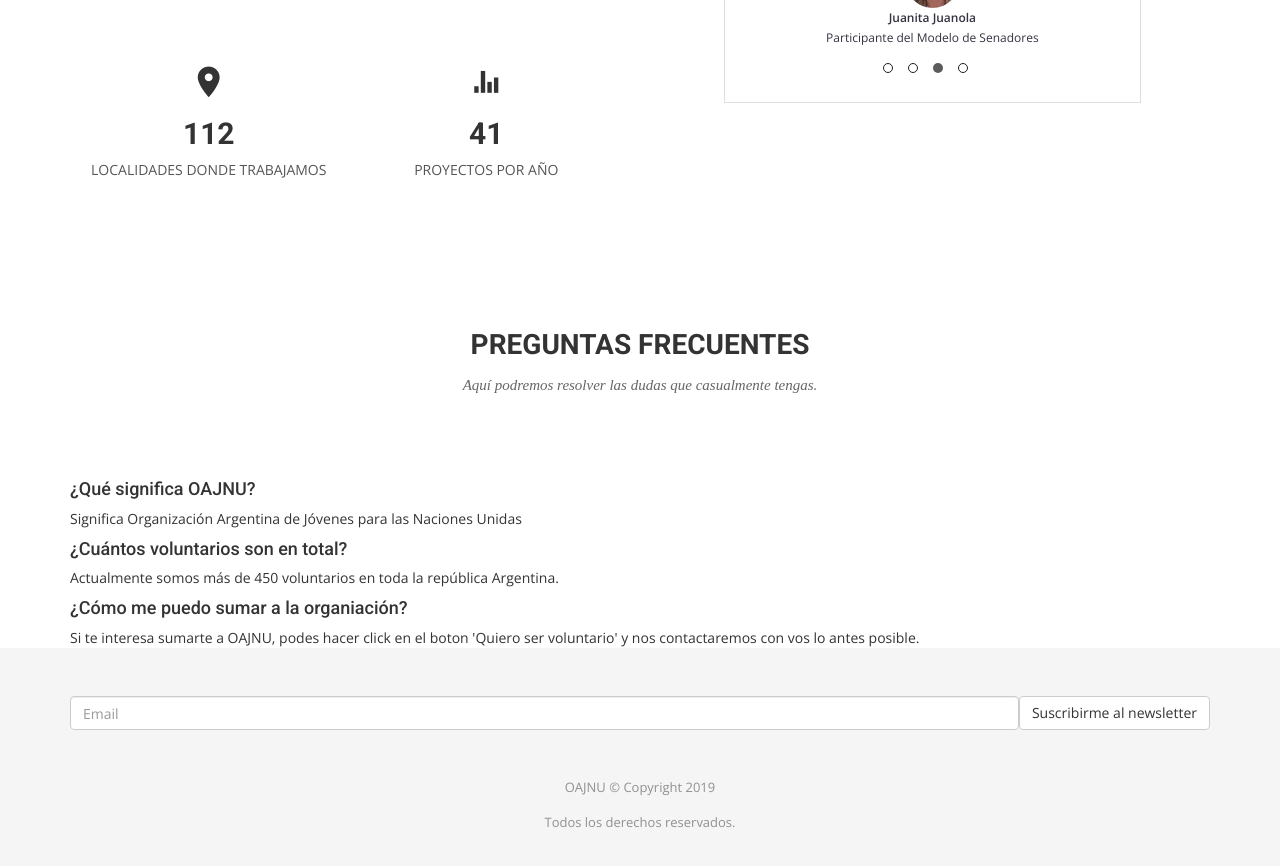
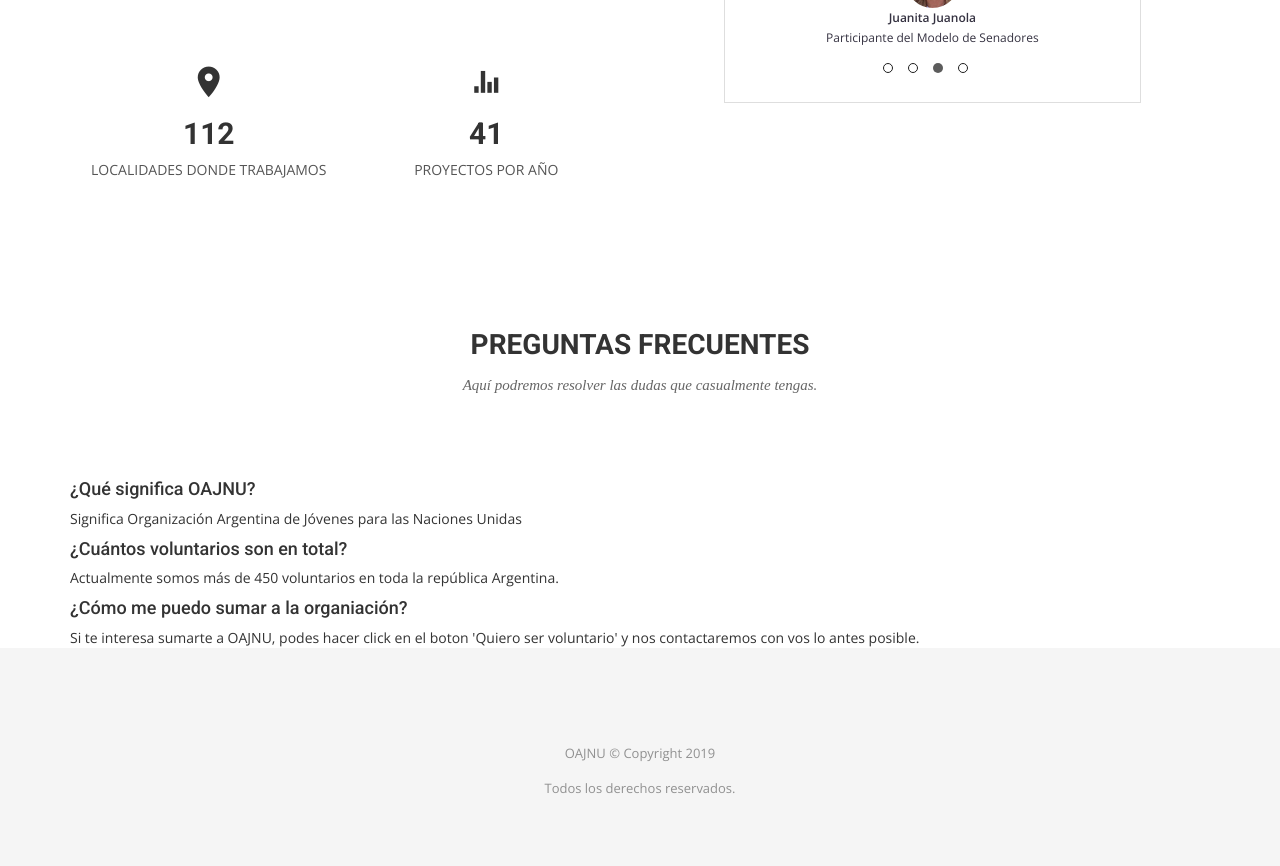
Before and after one commit to OAJNU/oajnu.github.io, a Jekyll site: the page built from index.html, in a window 1280 px wide and 900 px high, scrolled down 3901 px. Shown: the top 866 px of the window. Built offline with Jekyll 4.4.1, drawn with Linux system fonts in a browser that asks for light colours; nearby versions of some CDN libraries; some web fonts are replaced.

Commit message:
Newsletter hided

```diff
--- a/_includes/footer.html
+++ b/_includes/footer.html
@@ -4,10 +4,10 @@
     <div class="row">
       <div class="col-md-12">
         <div class="footer-manu">
-          <form id="newsletterform" style="display: flex; align-items: center; justify-content: center;">
+          <!-- <form id="newsletterform" style="display: flex; align-items: center; justify-content: center;">
               <input type="text" class="form-control" placeholder="Email">
               <button class="btn btn-default" type="submit">Suscribirme al newsletter</button>
-          </form>
+          </form> -->
           <ul class="social-icons" style="margin: 20px auto;">
               {% for socialmedia in site.sedes.comisiondirectiva.socialmedia %}
               a
```
